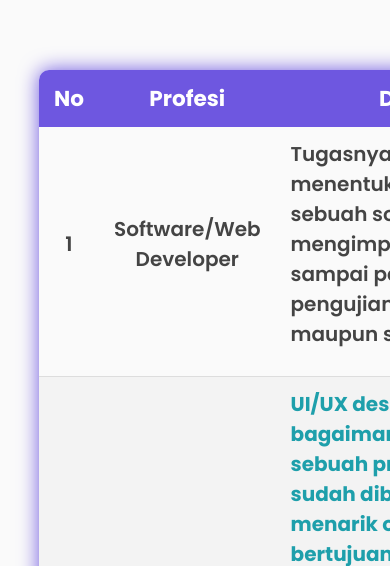
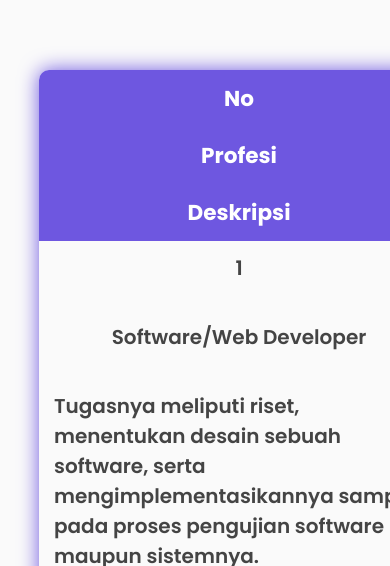
Before and after one commit to alfazflh/kelompok11, a plain HTML site: page tabel.html in a window 390 px wide. Shown: the part 266-832 px from the top of the page. Drawn offline with nearby package versions, Linux system fonts and the light colour scheme.

Commit message:
style.css

```diff
--- a/style.css
+++ b/style.css
@@ -560,3 +560,11 @@ footer{
         width: 100%;
     }
 }
+
+
+
+@media only screen and (max-width: 600px) {
+    .content-table, thead, tbody, th, td, tr {
+    display: block;
+    }
+}
```
